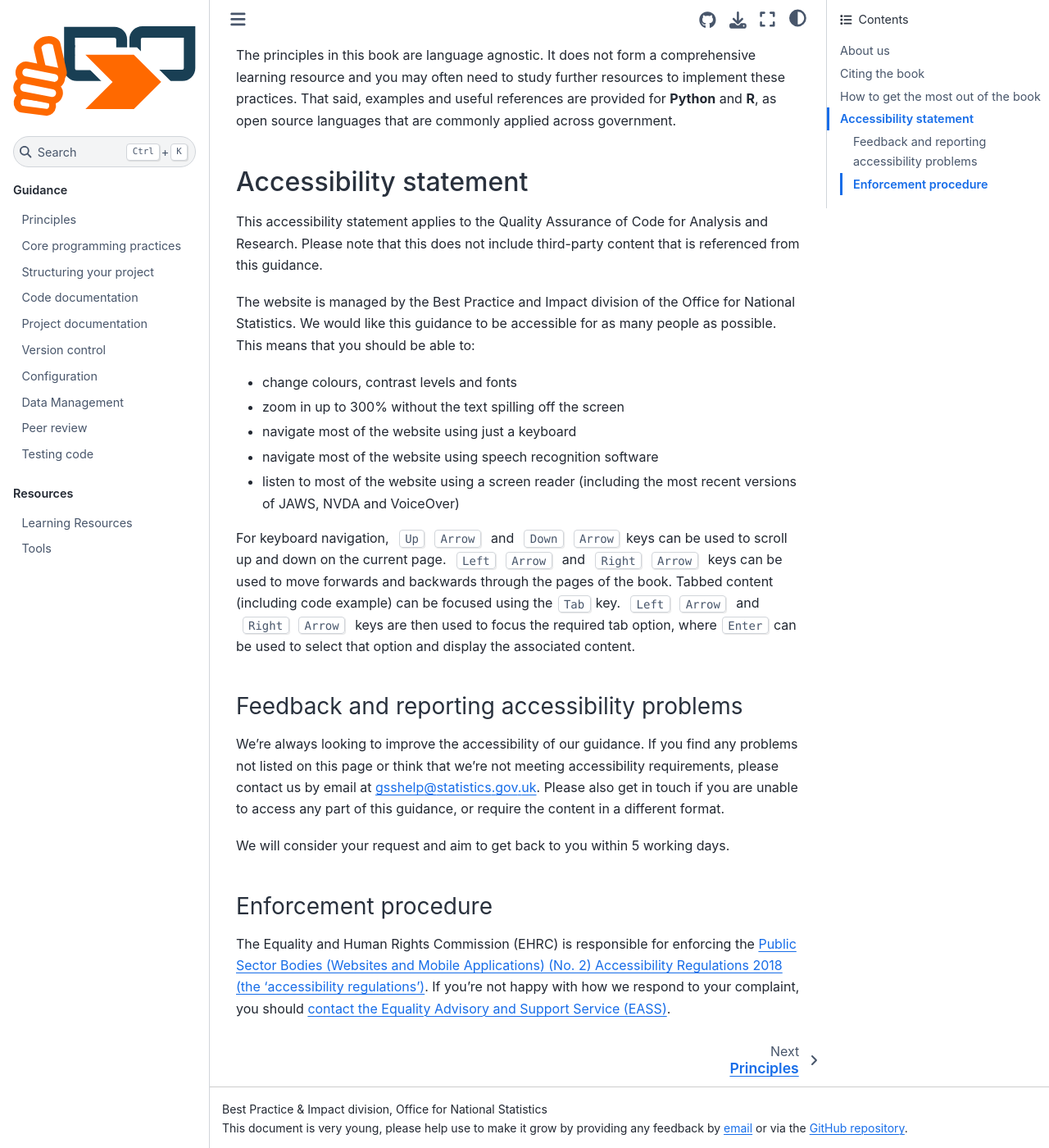
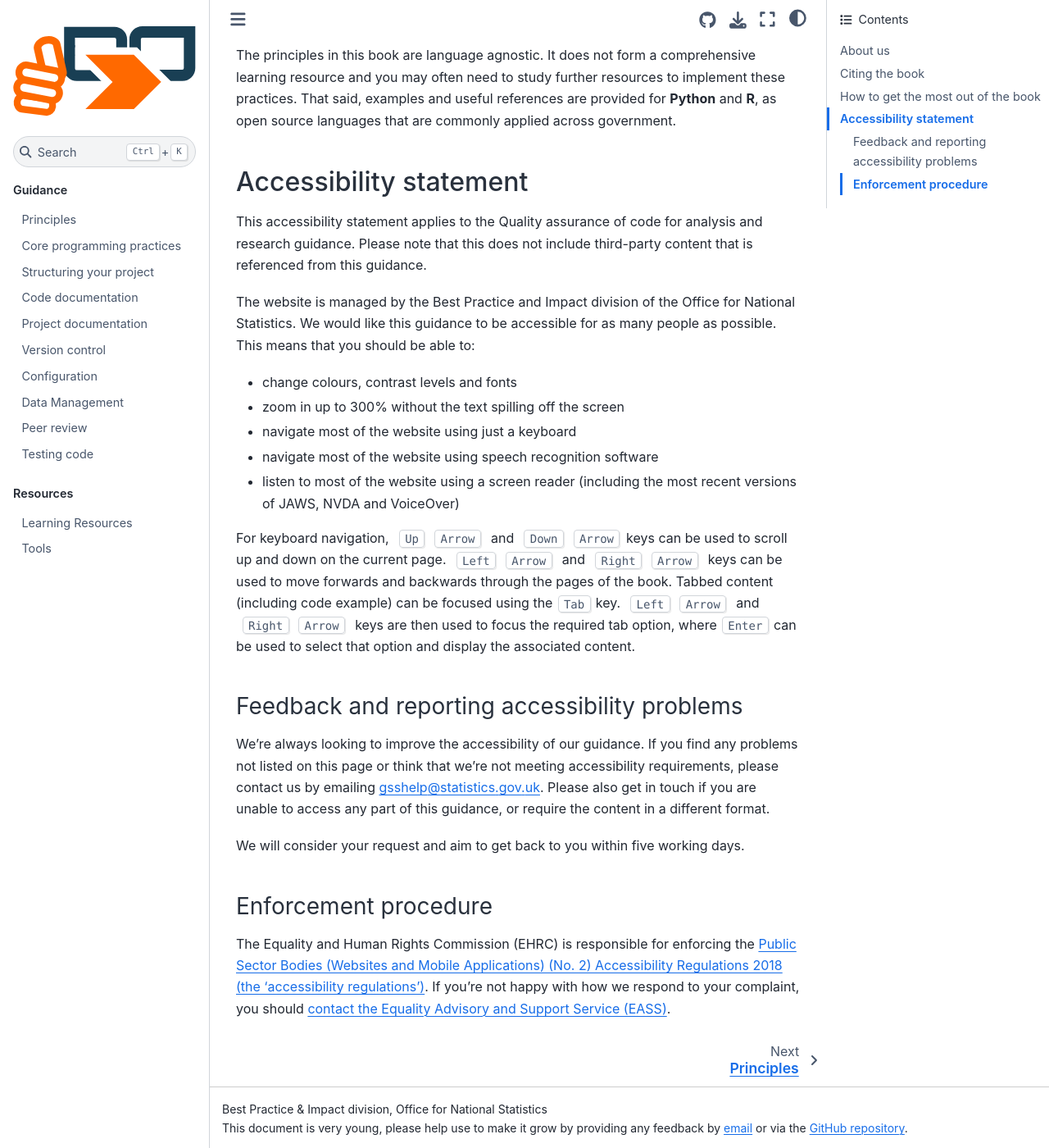
Before and after one commit to best-practice-and-impact/qa-of-code-guidance, a Jupyter Book: the page built from book/intro.md, in a window 1280 px wide and 1400 px high, scrolled down 1698 px. Shown: the whole window at 82% size. Built offline with Jupyter Book 1.0.4 settings and Sphinx 7.4.7 and the Sphinx Book theme 1.1.4, drawn with Linux system fonts in a browser that asks for light colours; some of the changed text lies outside the part shown.

Commit message:
Fixing typos and style guide changes

```diff
--- a/book/intro.md
+++ b/book/intro.md
@@ -1,4 +1,4 @@
-# Quality Assurance of Code for Analysis and Research
+# Quality assurance of code for analysis and research
 
 This is an early draft of Analysis Function and Government Statistical Service (GSS) guidance. It is produced by the [Best Practice and Impact division](https://gss.civilservice.gov.uk/about-us/support-for-the-gss/) of the Office for National Statistics.
 
@@ -40,7 +40,7 @@
 
 ## Accessibility statement
 
-This accessibility statement applies to the Quality Assurance of Code for Analysis and Research. Please note that this does not include third-party content that is referenced from this guidance.
+This accessibility statement applies to the Quality assurance of code for analysis and research guidance. Please note that this does not include third-party content that is referenced from this guidance.
 
 The website is managed by the Best Practice and Impact division of the Office for National Statistics. We would like this guidance to be accessible for as many people as possible. This means that you should be able to:
 * change colours, contrast levels and fonts
@@ -54,9 +54,9 @@
 
 ### Feedback and reporting accessibility problems
 
-We’re always looking to improve the accessibility of our guidance. If you find any problems not listed on this page or think that we’re not meeting accessibility requirements, please contact us by email at [gsshelp@statistics.gov.uk](mailto:gsshelp@statistics.gov.uk). Please also get in touch if you are unable to access any part of this guidance, or require the content in a different format.
+We’re always looking to improve the accessibility of our guidance. If you find any problems not listed on this page or think that we’re not meeting accessibility requirements, please contact us by emailing [gsshelp@statistics.gov.uk](mailto:gsshelp@statistics.gov.uk). Please also get in touch if you are unable to access any part of this guidance, or require the content in a different format.
 
-We will consider your request and aim to get back to you within 5 working days.
+We will consider your request and aim to get back to you within five working days.
 
 
 ### Enforcement procedure
```
